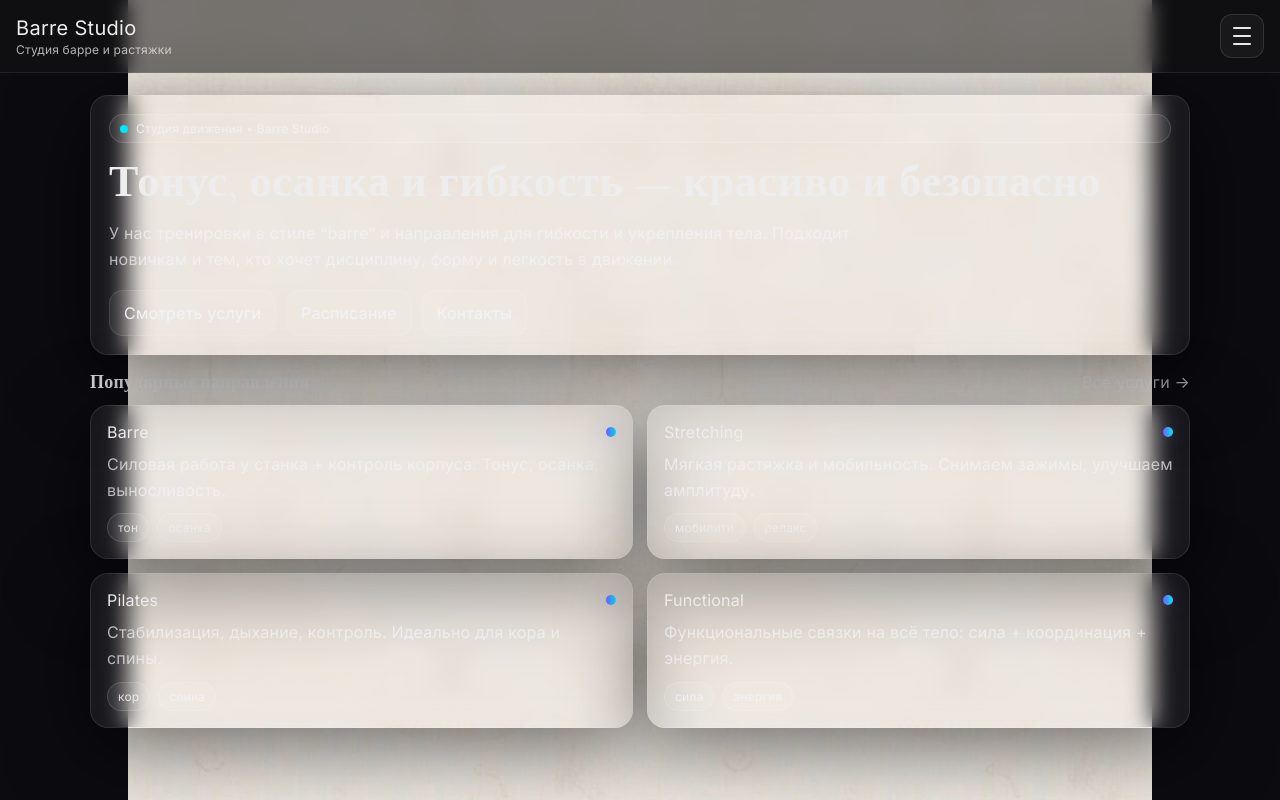
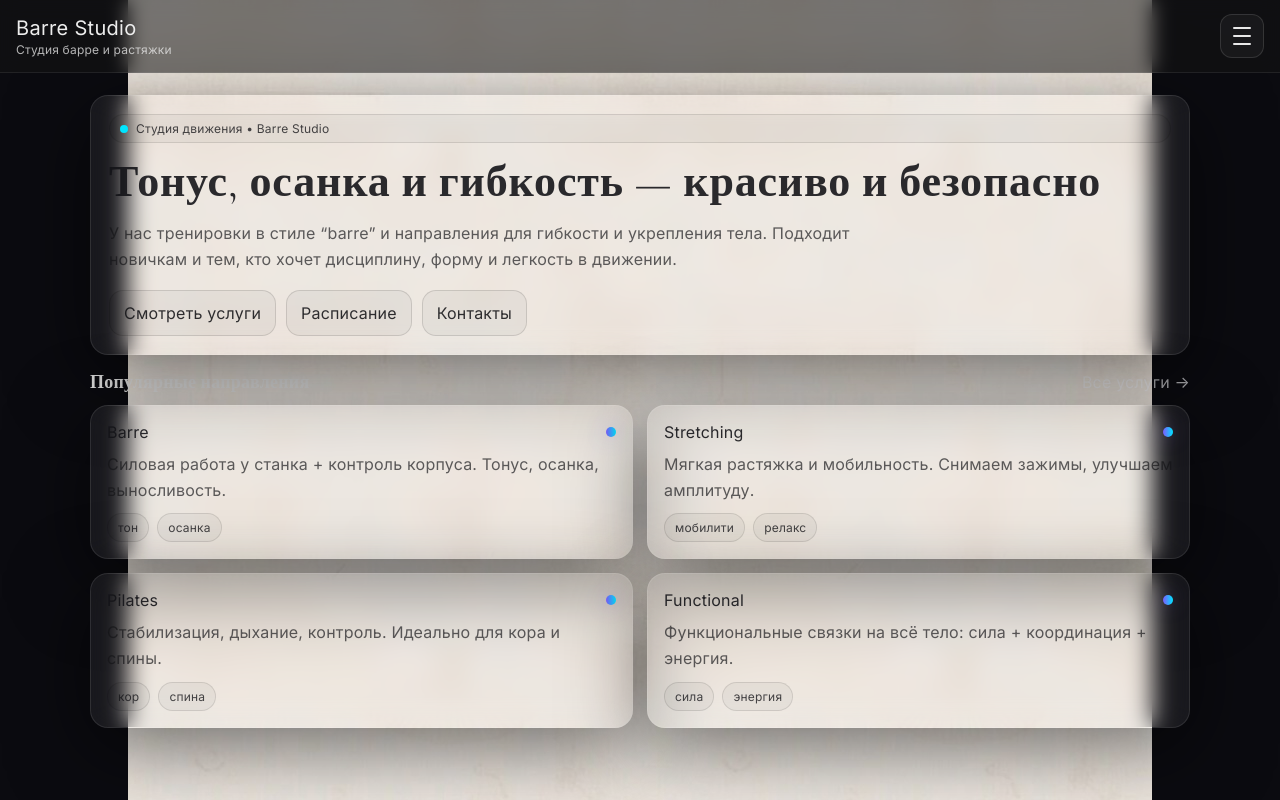
Before and after one commit to LukasMindeli/barre-studio, a React (Vite) app in the folder webapp/: page / in a window 1280 px wide. Built offline with nearby package versions, Linux system fonts and the light colour scheme.

Commit message:
style(webapp): improve readability (dark text inside glass cards)

```diff
--- a/webapp/src/index.css
+++ b/webapp/src/index.css
@@ -111,3 +111,21 @@ p, .p{
   .grid.cols-2{ grid-template-columns: 1fr 1fr; }
   .grid.cols-3{ grid-template-columns: 1fr 1fr 1fr; }
 }
+/* ===== Readability fix: dark text on light cards ===== */
+/* Если твои "glass" блоки реально светлые (как на скрине), делаем текст темным внутри них. */
+.glass{
+  color: rgba(20,20,24,0.90);
+}
+.glass .p{
+  color: rgba(20,20,24,0.68);
+}
+.glass .badge{
+  color: rgba(20,20,24,0.78);
+  border-color: rgba(0,0,0,0.10);
+  background: rgba(0,0,0,0.04);
+}
+.glass .btn{
+  color: rgba(20,20,24,0.88);
+  border-color: rgba(0,0,0,0.12);
+  background: rgba(0,0,0,0.04);
+}
```
